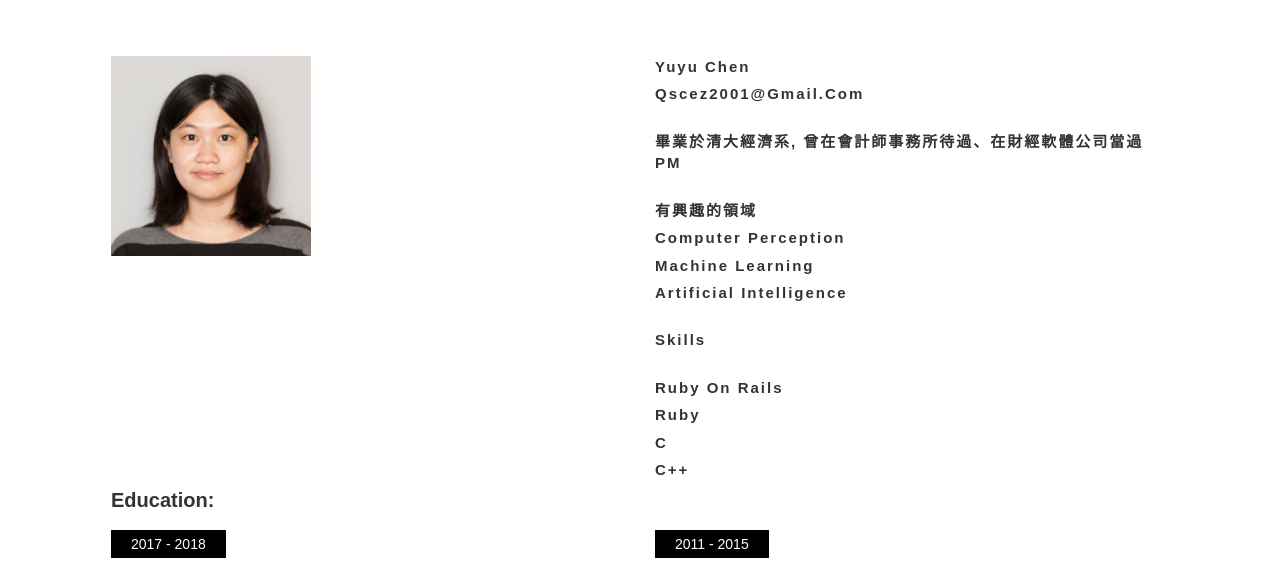
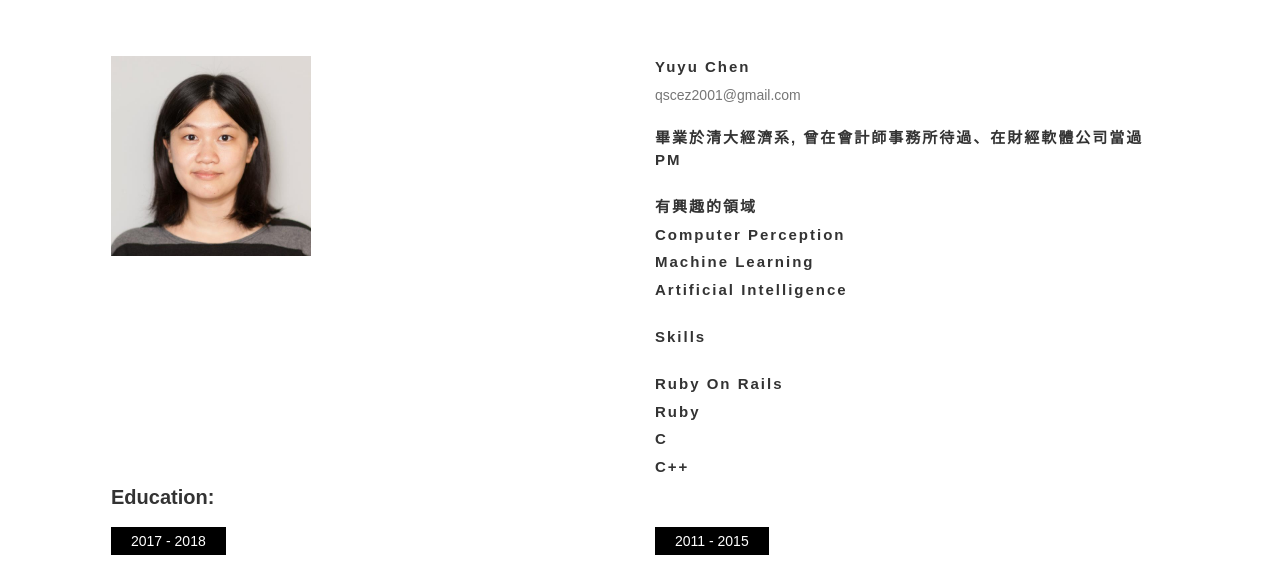
Before and after one commit to qscez2001/personal_web, a plain HTML site: page index.html in a window 1280 px wide. Shown: the part 169-731 px from the top of the page. Drawn offline with Linux system fonts and the light colour scheme.

Commit message:
modify email s

```diff
--- a/index.html
+++ b/index.html
@@ -58,7 +58,7 @@
         <div class="col-right">
           <div class="personal-info">
             <h3>Yuyu Chen</h3>
-            <h3>qscez2001@gmail.com</h3>
+            <p>qscez2001@gmail.com</p>
             <br>
             <h3>畢業於清大經濟系, 曾在會計師事務所待過、在財經軟體公司當過PM</h3>
             <br>
```
